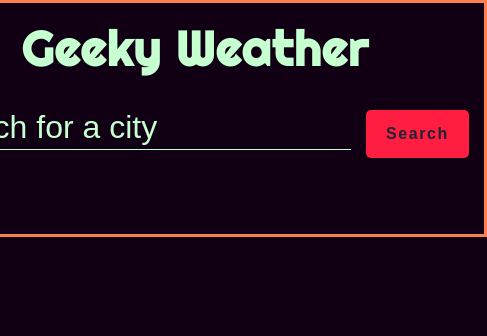
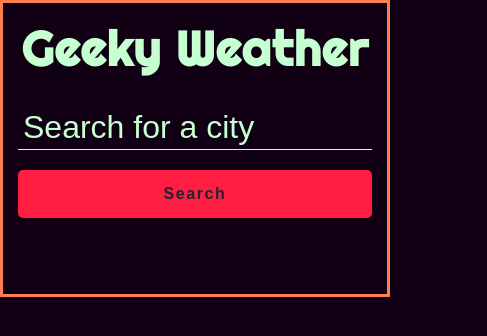
Before and after one commit to invaderZimm77/ReGeekyWeather, a React (Create React App) app: page / in a window 390 px wide. Shown: the top 336 px of the page, 487 px wide, since content can reach past the window. Built offline with nearby package versions, Linux system fonts and the light colour scheme.

Commit message:
fixed accessibility display bug below 780px

```diff
--- a/package.json
+++ b/package.json
@@ -1,8 +1,8 @@
 {
-  "name": "gkyweather",
-  "version": "0.1.0",
+  "name": "regkyweather",
+  "version": "0.2.0",
   "private": true,
-  "homepage": "https://invaderzimm77.github.io/RegeekyWeather/",
+  "homepage": "https://invaderzimm77.github.io/ReGeekyWeather/",
   "dependencies": {
     "@testing-library/jest-dom": "^5.16.2",
     "@testing-library/react": "^12.1.2",
--- a/src/App.css
+++ b/src/App.css
@@ -120,21 +120,21 @@ body {
     margin-top: 20px;
   }
 
-  .search-form form {
+  .search-form {
     flex-direction: column;
     align-items: flex-start;
   }
 
-  .search-form form input,
-  .search-form form button {
+  .search-form input,
+  .search-form button {
     width: 100%;
   }
 
-  .search-form form button {
+  .search-form button {
     margin: 20px 0 0 0;
   }
 
-  .search-form form .msg {
+  .search-form .msg {
     position: static;
     max-width: none;
     min-height: 0;
@@ -147,25 +147,25 @@ body {
 }
 
 @media screen and (max-width: 700px) {
-  .search-form form {
+  .search-form {
     flex-direction: column;
     justify-self: center;
   }
 
-  .search-form form input,
-  .search-form form button {
+  .search-form input,
+  .search-form button {
     width: 100%;
   }
 
-  .search-form form button {
+  .search-form button {
     margin: 20px 0 0 0;
   }
 
-  .search-form form .msg {
+  /* .search-form .msg {
     max-width: none;
     min-height: 0;
     margin-top: 10px;
-  }
+  } */
 }
 
 @media screen and (max-width: 500px) {
--- a/src/App.js
+++ b/src/App.js
@@ -77,9 +77,7 @@ function App() {
   return (
     <div className="App">
       <h1 className="heading">Geeky Weather</h1>
-      <section className="search">
-        <SearchForm search={search} />
-      </section>
+      <SearchForm search={search} />
       <br />
       <ListOfCities cityList={cityList} />
     </div>
--- a/src/SearchForm.css
+++ b/src/SearchForm.css
@@ -2,6 +2,7 @@ form {
 	position: relative;
 	display: flex;
 	justify-content: center;
+	align-items: flex-start;
 }
 
 form input {
```
